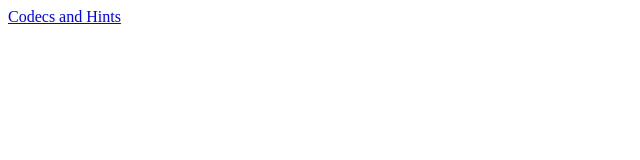
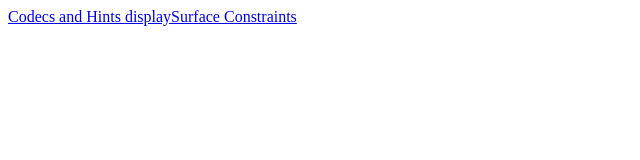
Before and after one commit to eladalon1983/strange-concoctions, a plain HTML site: page index.html in a window 1280 px wide. Shown: the whole page, without its empty margins (0-640 px from the left). Drawn offline with Linux system fonts and the light colour scheme.

Commit message:
Update index.html

```diff
--- a/index.html
+++ b/index.html
@@ -6,5 +6,8 @@
     <a href="https://eladalon1983.github.io/strange-concoctions/codecs-and-hints/">
       Codecs and Hints
     </a>
+    <a href="https://eladalon1983.github.io/strange-concoctions/constraints/display_surface.html">
+      displaySurface Constraints
+    </a>
   </body>
 </html>
```
